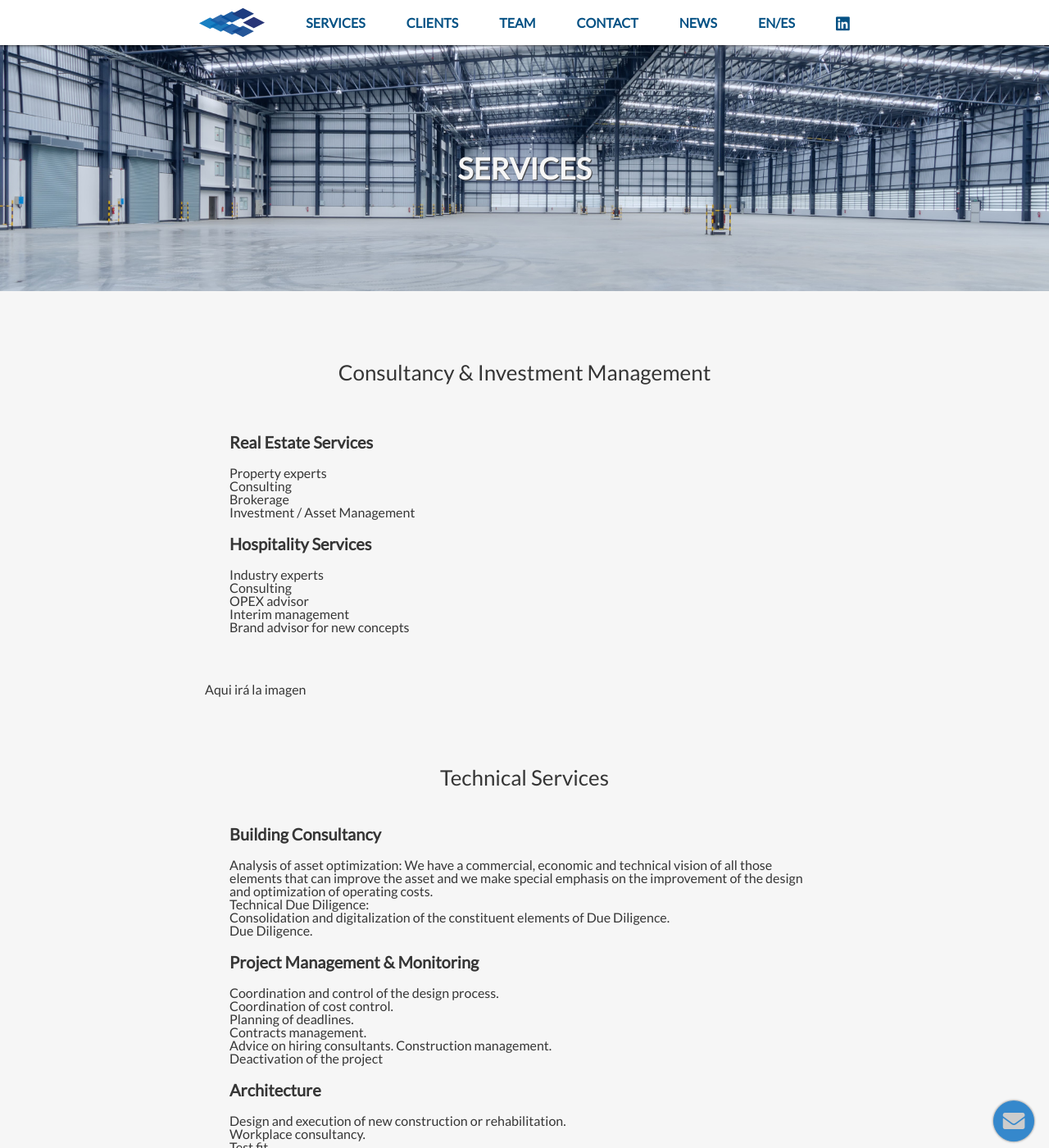
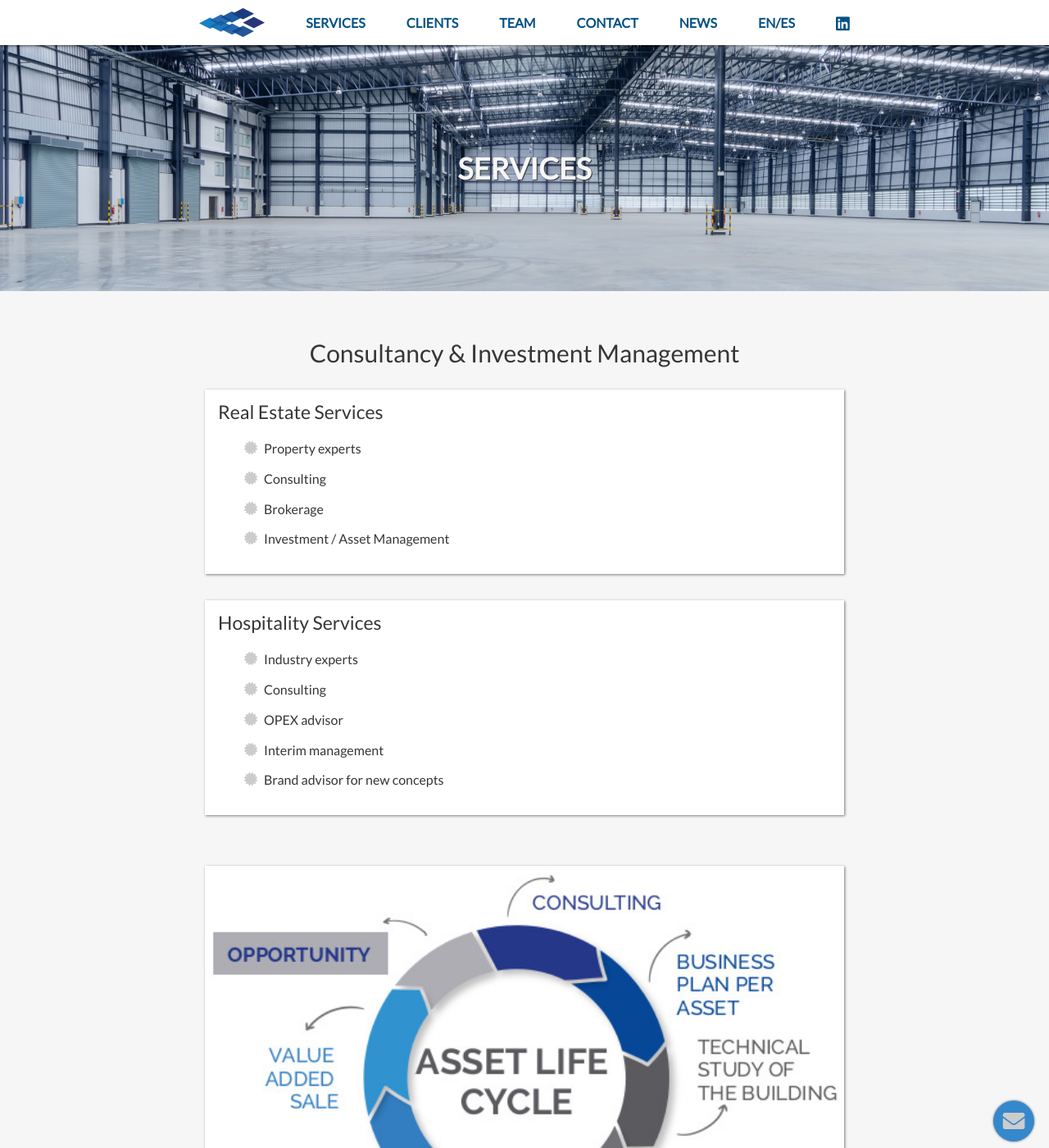
Before and after one commit to cserron/iremcap, a Jekyll site: the page built from real-estate-services.md, in a window 1280 px wide and 1400 px high. Shown: the whole window at 82% size. Built offline with Jekyll 4.4.1, drawn with Linux system fonts in a browser that asks for light colours; nearby versions of some CDN libraries.

Commit message:
Arrange info

```diff
--- a/_data/page__services.yml
+++ b/_data/page__services.yml
@@ -18,6 +18,8 @@ en:
           - text: OPEX advisor
           - text: Interim management
           - text: Brand advisor for new concepts
+
+  asset-life-cycle-link: /assets/images/services/asset-life-cycle.jpg
 
   TEC_service:
     title: Technical Services
--- a/_layouts/services.html
+++ b/_layouts/services.html
@@ -15,19 +15,20 @@ layout: default
   <div class="services">
     <div class="services-item">
       <h2 class="services-item__Title">{{ page_data.CIM_service.title }}</h2>
-      <br>
+      {% for panel in page_data.CIM_service.panels %}
       <div class="services-item__Child">
-        {% for panel in page_data.CIM_service.panels %}
         <h4 class="services-item__Child__Title">{{ panel.service_title}}</h4>
         <ul class="services-item__Child__UL">
           {% for item in panel.items %}
-          <li>{{item.text}}</li>
+          <li class="panel-item">{{item.text}}</li>
           {% endfor %}
         </ul>
-        {% endfor %}
       </div>
+      {% endfor %}
     </div>
-    <p>Aqui irá la imagen</p>
+    <div class="service--img_div">
+      <img class="service--img" src="{{ page_data.asset-life-cycle-link }}" />
+    </div>
     <div class="services-item">
       <h2 class="services-item__Title">{{ page_data.TEC_service.title }}</h2>
       {% for panel in page_data.TEC_service.panels %}
@@ -35,12 +36,15 @@ layout: default
           <h4 class="services-item__Child__Title">{{ panel.service_title}}</h4>
           <ul class="services-item__Child__UL">
             {% for item in panel.items %}
-              <li class="panel-item">{{item.text}}</li>
+              <li class="panel-item">{{item.text}}
               {% if item.subitems %}
+                <ul class="panel-item__UL">
                 {% for subitem in item.subitems %}
-                  <li class="panel-subitem">{{ subitem }}</li>
+                  <li class="panel-item__UL__subitem">{{ subitem }}</li>
                 {% endfor %}
+                </ul>
               {% endif %}
+              </li>
             {% endfor %}
           </ul>
         </div>
--- a/_sass/pages/_services.scss
+++ b/_sass/pages/_services.scss
@@ -12,14 +12,73 @@
   }
 }
 
+.service--img_div{
+
+  @include for-size(phone-only) {
+    padding: 0.6em;
+  }
+}
+
+.service--img {
+  width: 100%;
+  height: auto;
+  box-shadow: 1px 1px 3px rgba(0, 0, 0, 0.5);
+  &:hover {
+    box-shadow: 0px 1px 5px 1px rgba(0, 0, 0, 0.5);
+  }
+}
+
+.panel-item{
+  padding: 0 1.5em 1em;
+  position: relative;
+  line-height: 1.3;
+
+  &::before{
+    @include fa-icon();
+    @extend .fa;
+    color: $grey;
+    content: fa-content($fa-var-certificate);
+    font-size: 1em;
+    left: 0;
+    line-height: 1.2;
+    padding-right: 0.2em;
+    position: absolute;
+    transition-property: color;
+    transition-duration: 0.3s;
+  }
+
+  &__UL{
+    list-style: none;
+    padding: 0 2em;
+    margin-top: 0.4em;
+
+    &__subitem{
+
+      &::before{
+      @include fa-icon();
+      @extend .fa;
+      color: $grey;
+      content: fa-content($fa-var-certificate);
+      font-size: 0.7em;
+      left: 0;
+      line-height: 2;
+      padding-right: 0.2em;
+      padding-left: 3.5em;
+      position: absolute;
+      transition-property: color;
+      transition-duration: 0.3s;
+      }
+    }
+  }
+}
+
+
 .services {
   display: flex;
   flex-direction: column;
-
-  width: 100%;
-  height: 100%;
-
-  margin-top: 50px;
+  justify-content: space-around;
+  max-width: 1000px;
+  width: 90%;
 
   @include for-size(desktop-up) {
     max-width: 780px;
@@ -27,7 +86,8 @@
   }
 
   &-item {
-    margin: 30px;
+    display: flex;
+    flex-direction: column;
 
     @include for-size(phone-only) {
       padding: 5px 0;
@@ -39,17 +99,50 @@
       padding: 30px 0;
     }
 
-    &__Title{
-      font-size: 26px;
-      padding: 1em 0;
-      text-align: center;
+    &__Child{
+      background-color: white;
+      box-shadow: 1px 1px 3px rgba(0, 0, 0, 0.5);
+      display: flex;
+      flex-direction: column;
+      margin-bottom: 2em;
+      padding: 1em;
+
+      &:hover {
+        box-shadow: 0px 1px 5px 1px rgba(0, 0, 0, 0.5);
+
+          .panel-item::before {
+            color: $blue-hover;
+          }
+
+          .panel-item__UL__subitem::before{
+            color: $blue-hover;
+          }
+      }
+
+      &__Title{
+        font-size: 23px;
+        padding: 0 0 1em 0;
+      }
+
+      &__UL{
+        list-style: none;
+        padding: 0 2em;
+        margin: 0;
+      }
     }
 
-    &__Child__Title{
-      font-weight: bold;
-      font-size: 20px;
-      padding: 1em 0;
+    &__Title{
+      color: $black;
+      font-size: 30px;
+      line-height: 3;
+      text-align: center;
+
+      @include for-size(phone-only) {
+        line-height: 1.4;
+      }
     }
+
+
 
     &__img {
       fill: $blue;
```
Also changed, not shown: assets/images/services/asset-life-cycle.jpg (added).
